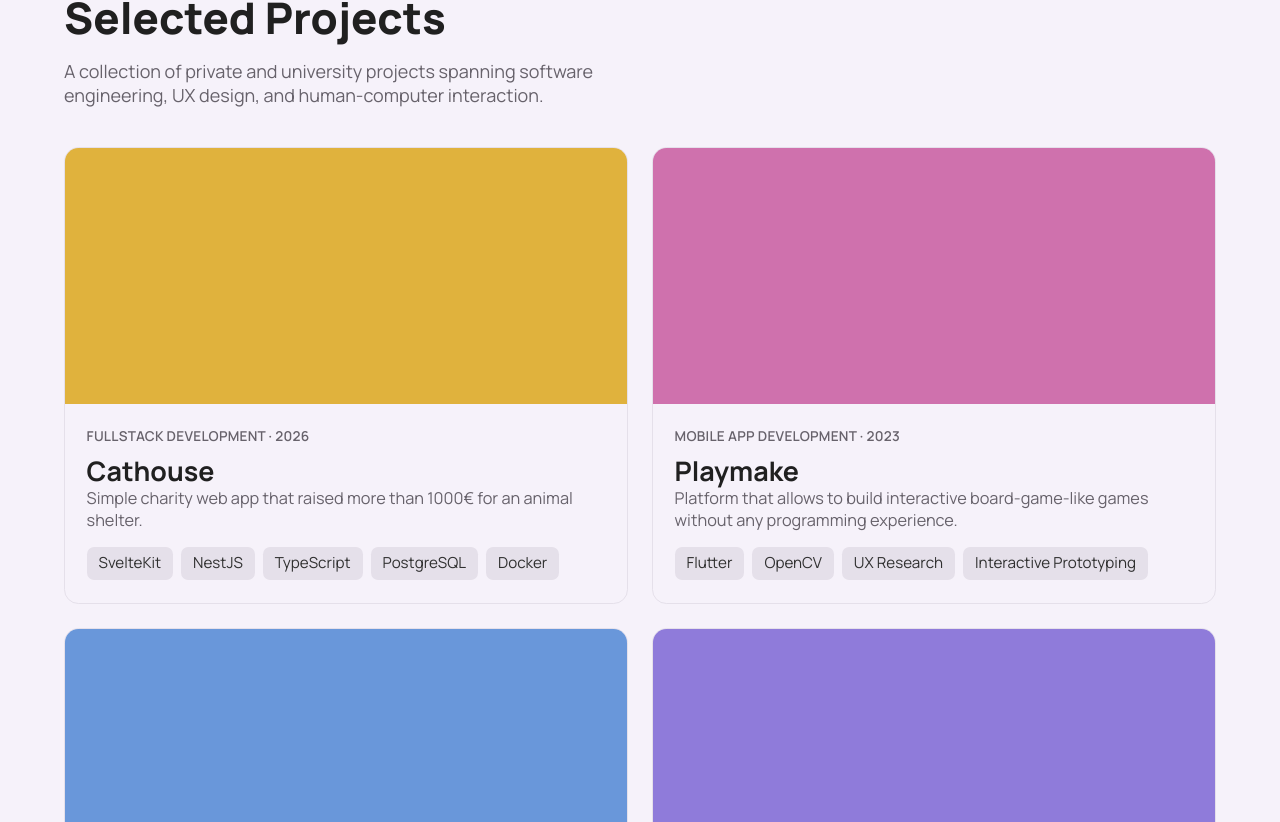
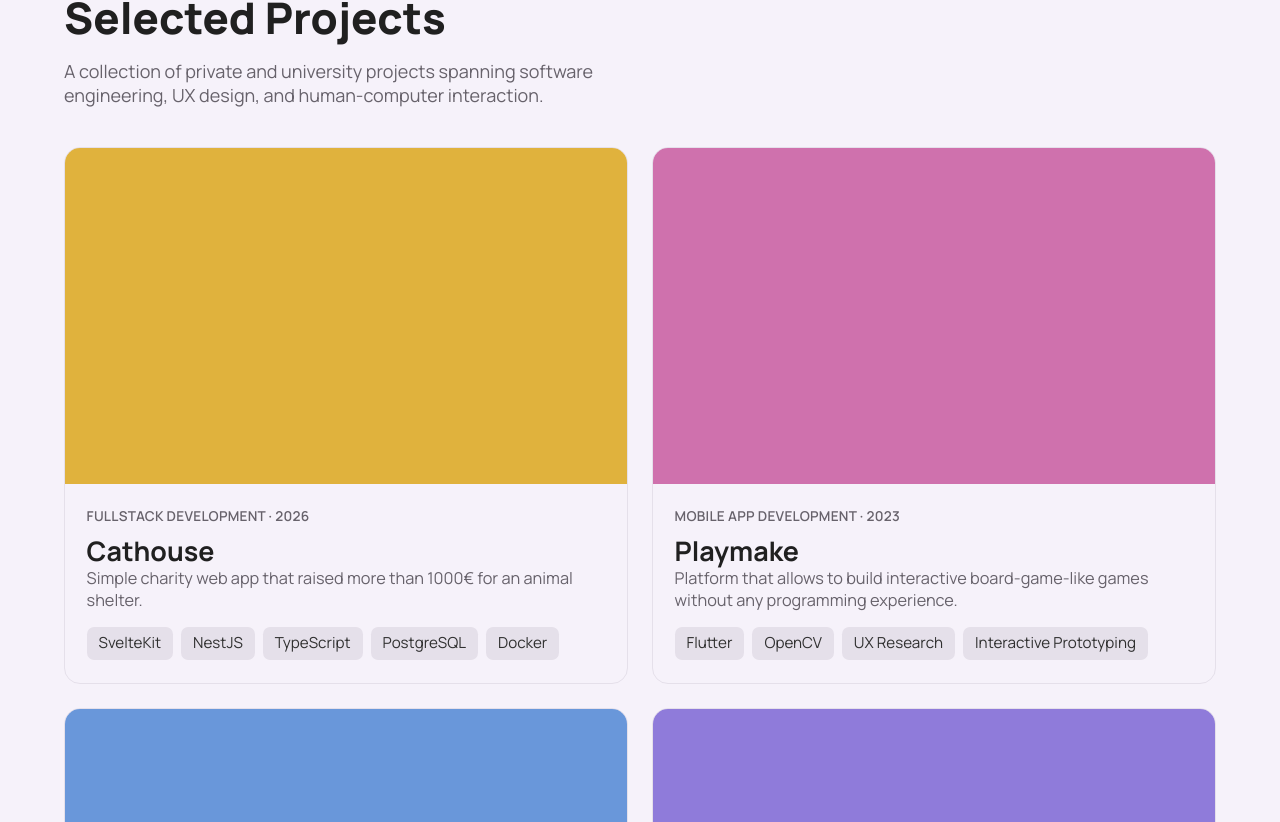
Before and after one commit to vseup/Portfolio, an Angular app: page / in a window 1280 px wide. Shown: the part 838-1660 px from the top of the page. Built offline with nearby package versions, Linux system fonts and the light colour scheme.

Commit message:
home: extracted project card component

```diff
--- a/src/app/pages/home/home.page.html
+++ b/src/app/pages/home/home.page.html
@@ -33,19 +33,7 @@
   <ul class="project-grid" aria-label="Selected project cards">
     @for (project of projectCards; track project.title) {
     <li>
-      <article class="project-card">
-        <div [class]="'card-cover ' + project.toneClass"></div>
-        <div class="card-body">
-          <p class="card-area">{{ project.area }} · {{ project.period }}</p>
-          <h3>{{ project.title }}</h3>
-          <p class="card-summary">{{ project.summary }}</p>
-          <ul class="tag-list" aria-label="Technology tags">
-            @for (tag of project.tags; track tag) {
-            <li>{{ tag }}</li>
-            }
-          </ul>
-        </div>
-      </article>
+      <app-project-card [project]="project"></app-project-card>
     </li>
     }
   </ul>
--- a/src/app/pages/home/home.page.scss
+++ b/src/app/pages/home/home.page.scss
@@ -19,9 +19,7 @@
 .hero-copy h1,
 .hero-copy p,
 .projects-header h2,
-.projects-header p,
-.card-body h3,
-.card-body p {
+.projects-header p {
   margin: 0;
 }
 
@@ -99,81 +97,6 @@
   gap: 1.5rem;
 }
 
-.project-card {
-  border: 1px solid var(--color-border-default);
-  border-radius: 0.9rem;
-  overflow: hidden;
-  background: var(--color-bg-canvas);
-  height: 100%;
-}
-
-.card-cover {
-  height: 16rem;
-}
-
-.tone-sun {
-  background: var(--color-project-sun);
-}
-
-.tone-pink {
-  background: var(--color-project-pink);
-}
-
-.tone-sky {
-  background: var(--color-project-sky);
-}
-
-.tone-violet {
-  background: var(--color-project-violet);
-}
-
-.tone-mint {
-  background: var(--color-project-mint);
-}
-
-.card-body {
-  padding: 1.35rem 1.35rem 1.45rem;
-}
-
-.card-area {
-  color: var(--color-text-secondary);
-  text-transform: uppercase;
-  letter-spacing: var(--text-tracking-wide);
-  font-size: var(--text-size-xs);
-  font-weight: var(--text-weight-semibold);
-}
-
-.card-body h3 {
-  margin-top: 0.55rem;
-  color: var(--color-text-primary);
-  font-size: var(--text-size-3xl);
-  line-height: var(--text-line-height-title);
-}
-
-.card-summary {
-  margin-top: 0.85rem;
-  color: var(--color-text-secondary);
-  font-size: var(--text-size-md);
-  line-height: var(--text-line-height-body);
-}
-
-.tag-list {
-  margin: 1rem 0 0;
-  padding: 0;
-  list-style: none;
-  display: flex;
-  flex-wrap: wrap;
-  gap: 0.5rem;
-}
-
-.tag-list li {
-  border-radius: 0.45rem;
-  background: var(--color-bg-tag);
-  color: var(--color-text-tag);
-  font-size: var(--text-size-sm);
-  padding: 0.3rem 0.75rem;
-}
-
 @media (max-width: 1024px) {
   .hero {
     min-height: 0;
--- a/src/app/pages/home/home.page.ts
+++ b/src/app/pages/home/home.page.ts
@@ -1,25 +1,18 @@
 import { ChangeDetectionStrategy, Component } from '@angular/core';
 import { RouterLink } from '@angular/router';
 import { ButtonComponent } from '../../shared/button/button.component';
-
-type ProjectCard = {
-  area: string;
-  period: string;
-  title: string;
-  summary: string;
-  tags: string[];
-  toneClass: string;
-};
+import { ProjectCardComponent } from './project-card/project-card.component';
+import type { HomeProjectCardData } from './project-card/project-card.component';
 
 @Component({
   selector: 'app-home-page',
-  imports: [RouterLink, ButtonComponent],
+  imports: [RouterLink, ButtonComponent, ProjectCardComponent],
   templateUrl: './home.page.html',
   styleUrl: './home.page.scss',
   changeDetection: ChangeDetectionStrategy.OnPush,
 })
 export class HomePage {
-  protected readonly projectCards: ProjectCard[] = [
+  protected readonly projectCards: HomeProjectCardData[] = [
     {
       area: 'Fullstack Development',
       period: '2026',
--- /dev/null
+++ b/src/app/pages/home/project-card/project-card.component.html
@@ -0,0 +1,13 @@
+<article class="project-card">
+  <div [class]="'card-cover ' + project().toneClass"></div>
+  <div class="card-body">
+    <p class="card-area">{{ project().area }} · {{ project().period }}</p>
+    <h3>{{ project().title }}</h3>
+    <p class="card-summary">{{ project().summary }}</p>
+    <ul class="tag-list" [attr.aria-label]="'Technology tags for ' + project().title">
+      @for (tag of project().tags; track tag) {
+      <li>{{ tag }}</li>
+      }
+    </ul>
+  </div>
+</article>
--- /dev/null
+++ b/src/app/pages/home/project-card/project-card.component.scss
@@ -0,0 +1,79 @@
+.project-card {
+  border: 1px solid var(--color-border-default);
+  border-radius: 1rem;
+  overflow: hidden;
+  background: var(--color-bg-canvas);
+  height: 100%;
+}
+
+.card-cover {
+  height: 21rem;
+}
+
+.tone-sun {
+  background: var(--color-project-sun);
+}
+
+.tone-pink {
+  background: var(--color-project-pink);
+}
+
+.tone-sky {
+  background: var(--color-project-sky);
+}
+
+.tone-violet {
+  background: var(--color-project-violet);
+}
+
+.tone-mint {
+  background: var(--color-project-mint);
+}
+
+.card-body {
+  padding: 1.35rem 1.35rem 1.45rem;
+}
+
+.card-body h3,
+.card-body p {
+  margin: 0;
+}
+
+.card-area {
+  color: var(--color-text-secondary);
+  text-transform: uppercase;
+  letter-spacing: var(--text-tracking-wide);
+  font-size: var(--text-size-xs);
+  font-weight: var(--text-weight-semibold);
+}
+
+.card-body h3 {
+  margin-top: 0.55rem;
+  color: var(--color-text-primary);
+  font-size: var(--text-size-3xl);
+  line-height: var(--text-line-height-title);
+}
+
+.card-summary {
+  margin-top: 0.85rem;
+  color: var(--color-text-secondary);
+  font-size: var(--text-size-md);
+  line-height: var(--text-line-height-body);
+}
+
+.tag-list {
+  margin: 1rem 0 0;
+  padding: 0;
+  list-style: none;
+  display: flex;
+  flex-wrap: wrap;
+  gap: 0.5rem;
+}
+
+.tag-list li {
+  border-radius: 0.45rem;
+  background: var(--color-bg-tag);
+  color: var(--color-text-tag);
+  font-size: var(--text-size-sm);
+  padding: 0.3rem 0.75rem;
+}
--- /dev/null
+++ b/src/app/pages/home/project-card/project-card.component.ts
@@ -0,0 +1,20 @@
+import { ChangeDetectionStrategy, Component, input } from '@angular/core';
+
+export type HomeProjectCardData = {
+  area: string;
+  period: string;
+  title: string;
+  summary: string;
+  tags: string[];
+  toneClass: string;
+};
+
+@Component({
+  selector: 'app-project-card',
+  templateUrl: './project-card.component.html',
+  styleUrl: './project-card.component.scss',
+  changeDetection: ChangeDetectionStrategy.OnPush,
+})
+export class ProjectCardComponent {
+  readonly project = input.required<HomeProjectCardData>();
+}
```
